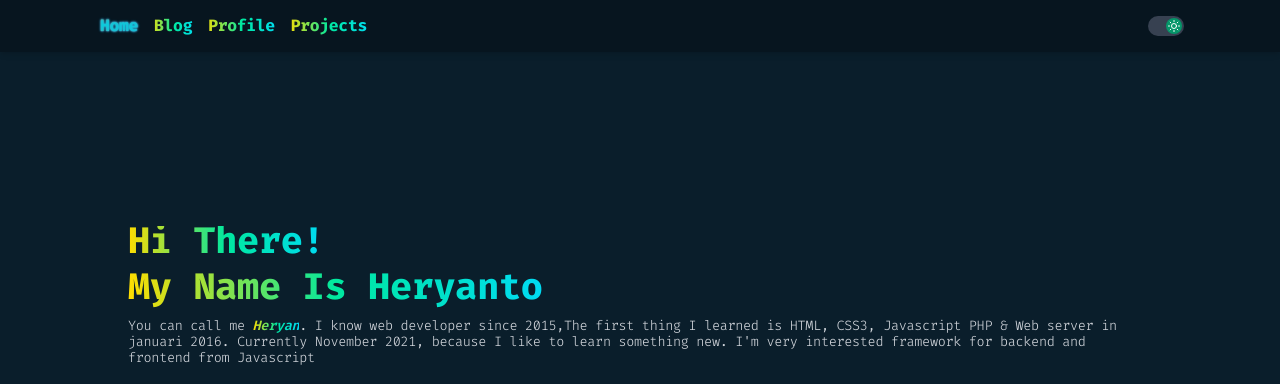
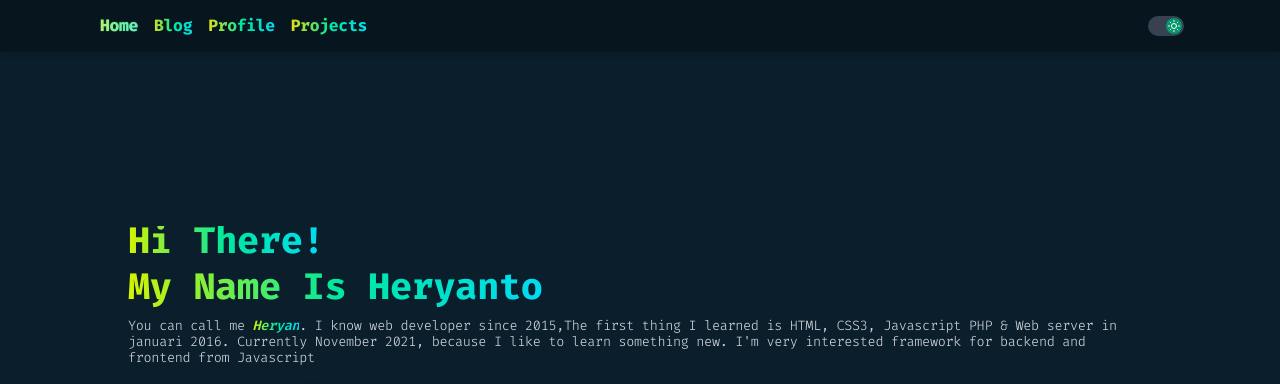
Before and after one commit to kakaheryan/heryan.info, a Next.js app: page / in a window 1280 px wide. Shown: the top 384 px of the page. Built offline with nearby package versions, Linux system fonts and the light colour scheme; what @tailwindcss/typography would draw is missing.

Commit message:
ex:coloring

```diff
--- a/src/components/TechStack.tsx
+++ b/src/components/TechStack.tsx
@@ -24,7 +24,7 @@ export default function TechStack() {
             key={tech.id}
             className={clsx(
               "w-10 h-10  md:w-10 md:h-10",
-              "dark:hover:text-yellow-600 hover:text-yellow-600",
+              "dark:hover:text-primary-200 hover:text-primary-300",
               "text-primary-500 transform -rotate-45"
             )}
             fade-side={3 + index}
--- a/src/components/attr/TextGradient.tsx
+++ b/src/components/attr/TextGradient.tsx
@@ -9,7 +9,7 @@ export default function TextGradient({ children, className }: AccentType) {
       className={clsx(
         className,
         "bg-clip-text text-transparent",
-        "bg-gradient-to-r from-primary-500 via-primary-200 to-primary-300"
+        "bg-gradient-to-r from-primary-600 via-primary-200 to-primary-300"
       )}
       dataa-fade="5"
     >
--- a/src/pages/index.tsx
+++ b/src/pages/index.tsx
@@ -19,7 +19,7 @@ export default function IndexPage() {
         <main>
           <section
             className={clsx(
-              "relative flex flex-col justify-center mb-10 min-h-main layout",
+              "relative flex flex-col justify-center mb-12 min-h-main layout",
               useLoaded() && "fade-in-start"
             )}
           >
--- a/src/styles/globals.css
+++ b/src/styles/globals.css
@@ -157,13 +157,20 @@
 
 @-webkit-keyframes textglow {
   from {
-    text-shadow: 0 0 2px #00dbf3, 0 0 3px #00dbf3, 0 0 2px #ff007b;
+    text-shadow: 0 0 0 3px #fffff, 0 0 2px #00dbf3;
   }
   to {
-    text-shadow: 0 0 1px #20b2aa, 0 0 2px #1898f1, 0 0 2px #20b2aa;
+    text-shadow: 0 0 1px #ffffff, 0 0 5px #00e89f, 0 0 4px #d3f300;
   }
 }
 
 .textglow {
   animation: textglow 1s ease-in-out infinite alternate;
 }
+
+--clr-primary-200: rgb(var(--tw-clr-primary-100)); /* #8fc700 */
+--clr-primary-200: rgb(var(--tw-clr-primary-200)); /* #00e89f */
+--clr-primary-300: rgb(var(--tw-clr-primary-300)); /* #00dbf3 */
+--clr-primary-400: rgb(var(--tw-clr-primary-400)); /* #ff007b */
+--clr-primary-500: rgb(var(--tw-clr-primary-500)); /* #ffdd00 */
+--clr-primary-600: rgb(var(--tw-clr-primary-600)); /* #d3f300 */
```
